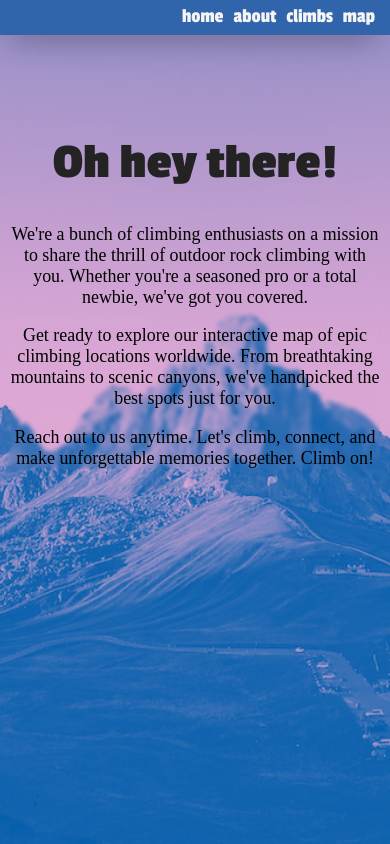
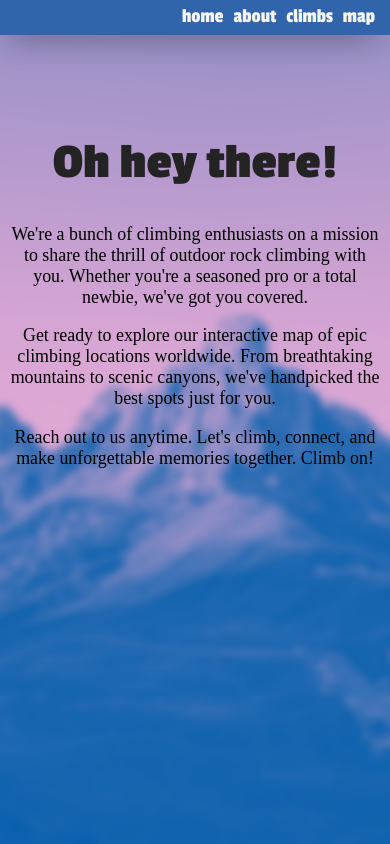
Before and after one commit to lina-i-tahir/Climb-On, a React (Create React App) app: page /about in a window 390 px wide. Built offline with nearby package versions, Linux system fonts and the light colour scheme; a web font is replaced by a local one.

Commit message:
chore: all CSS for blur bg filter

```diff
--- a/src/components/pages/About.css
+++ b/src/components/pages/About.css
@@ -1,13 +1,4 @@
-/* .body {
-  background: url(./duotone.png) no-repeat center center fixed;
-  -webkit-background-size: cover;
-  -moz-background-size: cover;
-  -o-background-size: cover;
-  background-size: cover;
-} */
-
 .about {
-  backdrop-filter: blur(3px);
   margin: 150px 100px 0px 100px;
   text-align: center;
   justify-content: center;
@@ -22,7 +13,6 @@
     margin: 100px 10px 0px 10px;
     width: 10%x;
     font-size: 70%;
-    backdrop-filter: blur(2px);
   }
   .about p {
     font-size: 160%;
@@ -38,7 +28,6 @@
     margin: 100px 10px 0px 10px;
     width: 10%x;
     font-size: 70%;
-    backdrop-filter: blur(2px);
   }
   .about p {
     font-size: 250%;
--- a/src/components/pages/ClimbsMain.css
+++ b/src/components/pages/ClimbsMain.css
@@ -1,4 +1,3 @@
 .climbs-main-con {
-  backdrop-filter: blur(3px);
   text-align: center;
 }
--- a/src/components/pages/Home.css
+++ b/src/components/pages/Home.css
@@ -14,7 +14,6 @@
   color: rgb(35, 35, 35);
 }
 .home-background {
-  backdrop-filter: blur(2px);
 }
 .arrowIcon {
   margin: 0% 0% 0% 50%;
--- a/src/components/pages/Navbar.css
+++ b/src/components/pages/Navbar.css
@@ -7,7 +7,6 @@
   text-decoration: none;
   text-align: right;
   box-shadow: -2px 12px 31px -12px rgba(0, 0, 0, 0.59);
-
   -webkit-box-shadow: -2px 12px 31px -12px rgba(0, 0, 0, 0.59);
   -moz-box-shadow: -2px 12px 31px -12px rgba(0, 0, 0, 0.59);
 }
```
Also changed, not shown: src/assets/duotone.png.
